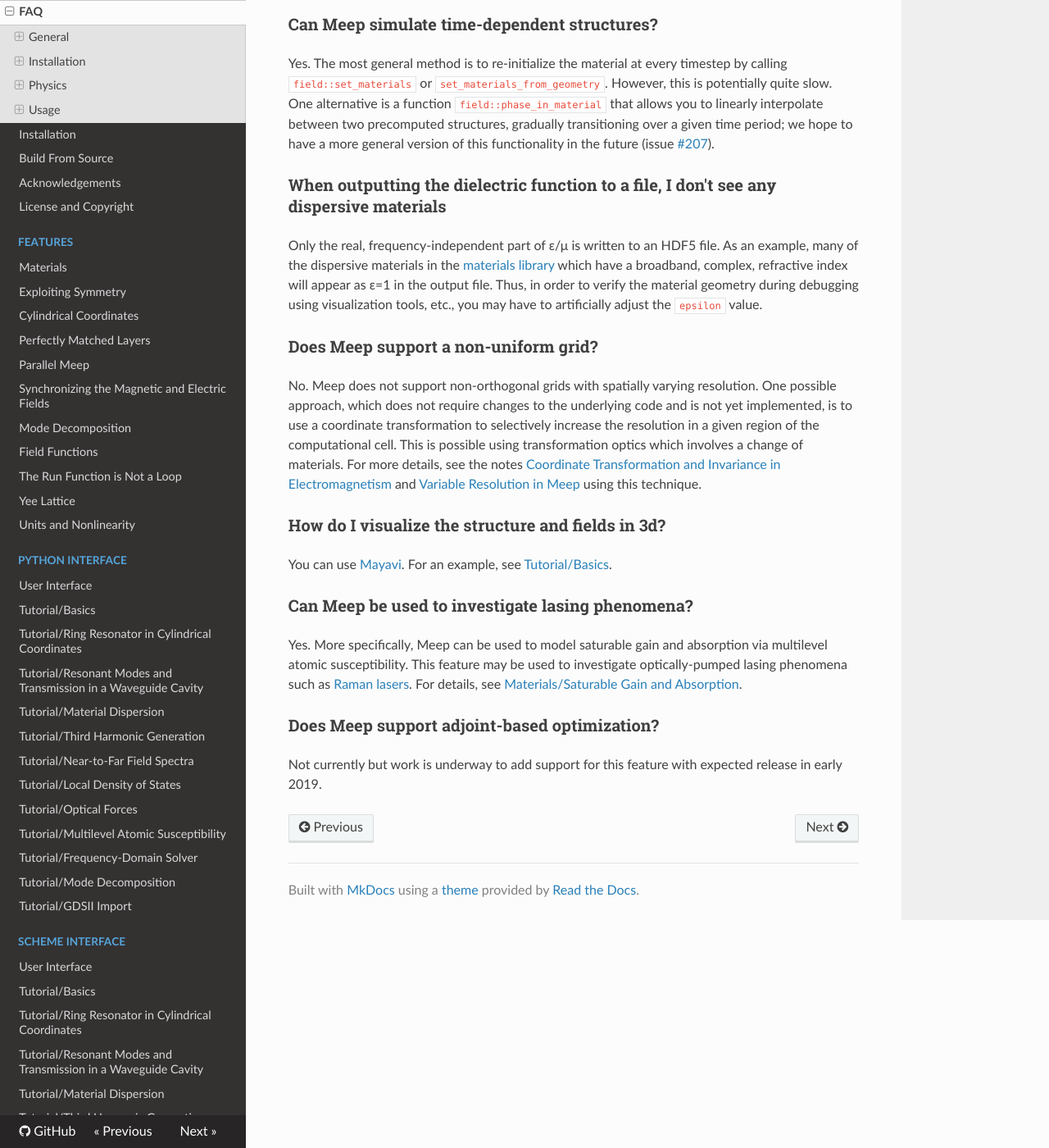
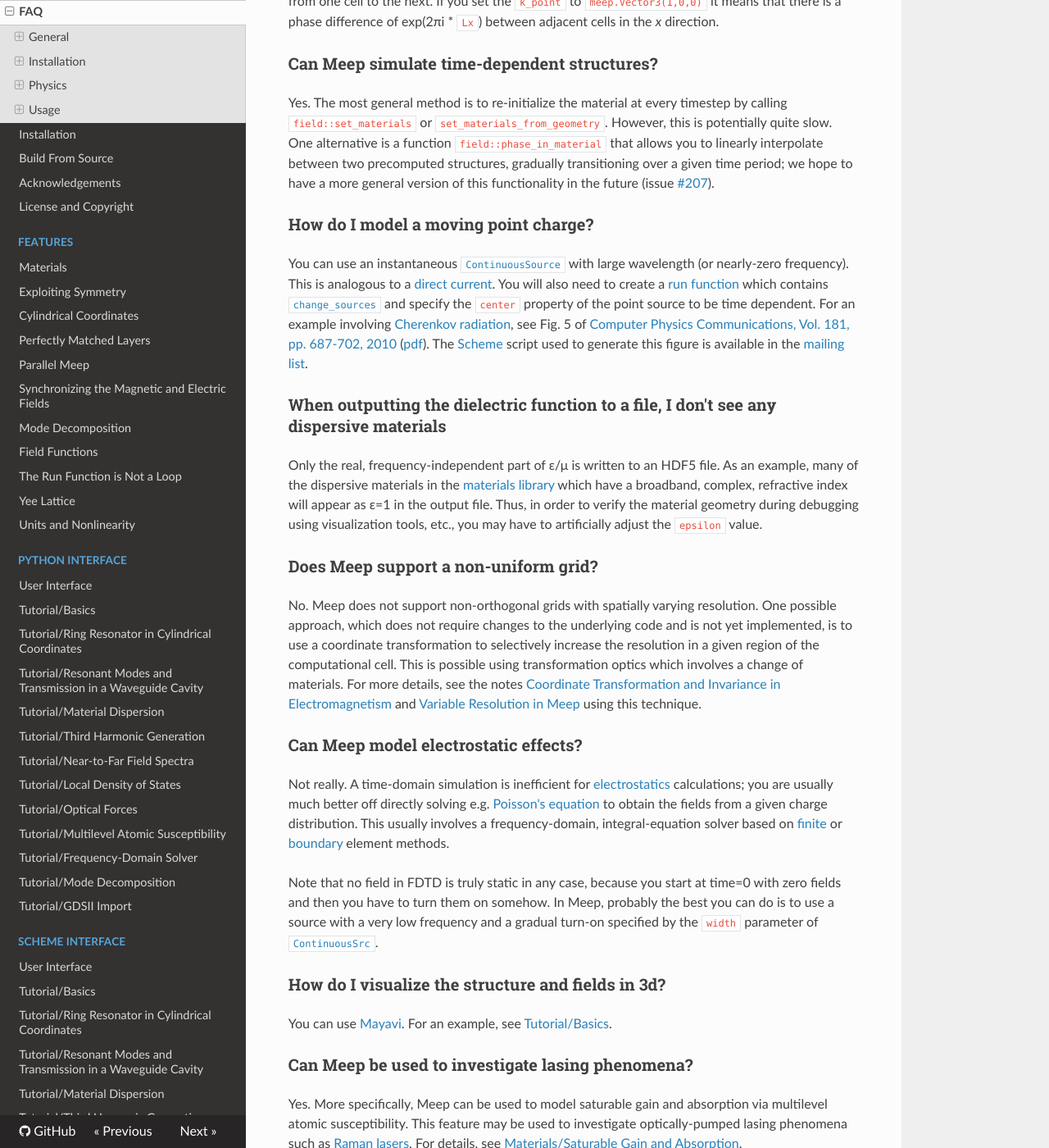
Before and after one commit to NanoComp/meep, an MkDocs documentation site: the page built from doc/docs/FAQ.md, in a window 1280 px wide and 1400 px high, scrolled down 12668 px. Shown: the whole window at 82% size. Built offline with MkDocs 1.6.1, drawn with Linux system fonts in a browser that asks for light colours; nearby versions of some CDN libraries; formulas are drawn with MathJax 3; old or Windows-style settings are respelled for this version of MkDocs; some of the changed text lies outside the part shown.

Commit message:
add 2 FAQs and update docs

```diff
--- a/doc/docs/FAQ.md
+++ b/doc/docs/FAQ.md
@@ -50,7 +50,7 @@
 
 ### Can I install Meep on Windows machines?
 
-Yes. For Windows 10, you can install the [Ubuntu terminal](https://www.microsoft.com/en-us/p/ubuntu/9nblggh4msv6) which is based on the [Windows Subsystem for Linux](https://docs.microsoft.com/en-us/windows/wsl/about) framework as an app and then follow the instructions for [obtaining the Conda packages](Installation.md#conda-packages) or [building from source](Build_From_Source.md#building-from-source). For Windows 8 and older versions, you can use the free Unix-compatibility environment [Cygwin](http://www.cygwin.org/) following these [instructions](http://novelresearch.weebly.com/installing-meep-in-windows-8-via-cygwin.html).
+Yes. For Windows 10, you can install the [Ubuntu terminal](https://www.microsoft.com/en-us/p/ubuntu/9nblggh4msv6) as an app which is based on the [Windows Subsystem for Linux](https://docs.microsoft.com/en-us/windows/wsl/about) framework and then follow the instructions for [obtaining the Conda packages](Installation.md#conda-packages) or [building from source](Build_From_Source.md#building-from-source). For Windows 8 and older versions, you can use the free Unix-compatibility environment [Cygwin](http://www.cygwin.org/) following these [instructions](http://novelresearch.weebly.com/installing-meep-in-windows-8-via-cygwin.html).
 
 ### Are there precompiled binary packages for Ubuntu?
 
@@ -216,6 +216,10 @@
 Yes. The most general method is to re-initialize the material at every timestep by calling `field::set_materials` or `set_materials_from_geometry`.   However, this is potentially quite slow.  One alternative is a function `field::phase_in_material` that allows you to linearly interpolate between two precomputed structures, gradually transitioning over a given time period; we hope to have
 a more general version of this functionality in the future (issue [#207](https://github.com/stevengj/meep/issues/207)).
 
+### How do I model a moving point charge?
+
+You can use an instantaneous [`ContinuousSource`](Python_User_Interface.md#continuoussource) with large wavelength (or nearly-zero frequency). This is analogous to a [direct current](https://en.wikipedia.org/wiki/Direct_current). You will also need to create a [run function](Python_User_Interface.md#run-functions) which contains [`change_sources`](Python_User_Interface.md#reloading-parameters) and specify the `center` property of the point source to be time dependent. For an example involving [Cherenkov radiation](https://en.wikipedia.org/wiki/Cherenkov_radiation), see Fig. 5 of [Computer Physics Communications, Vol. 181, pp. 687-702, 2010](http://dx.doi.org/doi:10.1016/j.cpc.2009.11.008) ([pdf](http://ab-initio.mit.edu/~oskooi/papers/Oskooi10.pdf)). The [Scheme](Scheme_User_Interface.md) script used to generate this figure is available in the [mailing list](https://www.mail-archive.com/meep-discuss@ab-initio.mit.edu/msg04235.html).
+
 ### When outputting the dielectric function to a file, I don't see any dispersive materials
 
 Only the real, frequency-independent part of ε/μ is written to an HDF5 file. As an example, many of the dispersive materials in the [materials library](Materials.md#materials-library) which have a broadband, complex, refractive index will appear as ε=1 in the output file. Thus, in order to verify the material geometry during debugging using visualization tools, etc., you may have to artificially adjust the `epsilon` value.
@@ -223,6 +227,12 @@
 ### Does Meep support a non-uniform grid?
 
 No. Meep does not support non-orthogonal grids with spatially varying resolution. One possible approach, which does not require changes to the underlying code and is not yet implemented, is to use a coordinate transformation to selectively increase the resolution in a given region of the computational cell. This is possible using transformation optics which involves a change of materials. For more details, see the notes [Coordinate Transformation and Invariance in Electromagnetism](http://math.mit.edu/~stevenj/18.369/coordinate-transform.pdf) and [Variable Resolution in Meep](https://github.com/fesc3555/meep_variable_resolution) using this technique.
+
+### Can Meep model electrostatic effects?
+
+Not really. A time-domain simulation is inefficient for [electrostatics](https://en.wikipedia.org/wiki/Electrostatics) calculations; you are usually much better off directly solving e.g. [Poisson's equation](https://en.wikipedia.org/wiki/Poisson%27s_equation#Electrostatics) to obtain the fields from a given charge distribution. This usually involves a frequency-domain, integral-equation solver based on [finite](https://en.wikipedia.org/wiki/Finite_element_method) or [boundary](https://en.wikipedia.org/wiki/Boundary_element_method) element methods.
+
+Note that no field in FDTD is truly static in any case, because you start at time=0 with zero fields and then you have to turn them on somehow. In Meep, probably the best you can do is to use a source with a very low frequency and a gradual turn-on specified by the `width` parameter of [`ContinuousSrc`](Python_User_Interface.md#continuoussource).
 
 ### How do I visualize the structure and fields in 3d?
 
```
Also changed, not shown: doc/docs/Python_Tutorials/Mode_Decomposition.md (+7 -8 lines), 1 other file.
